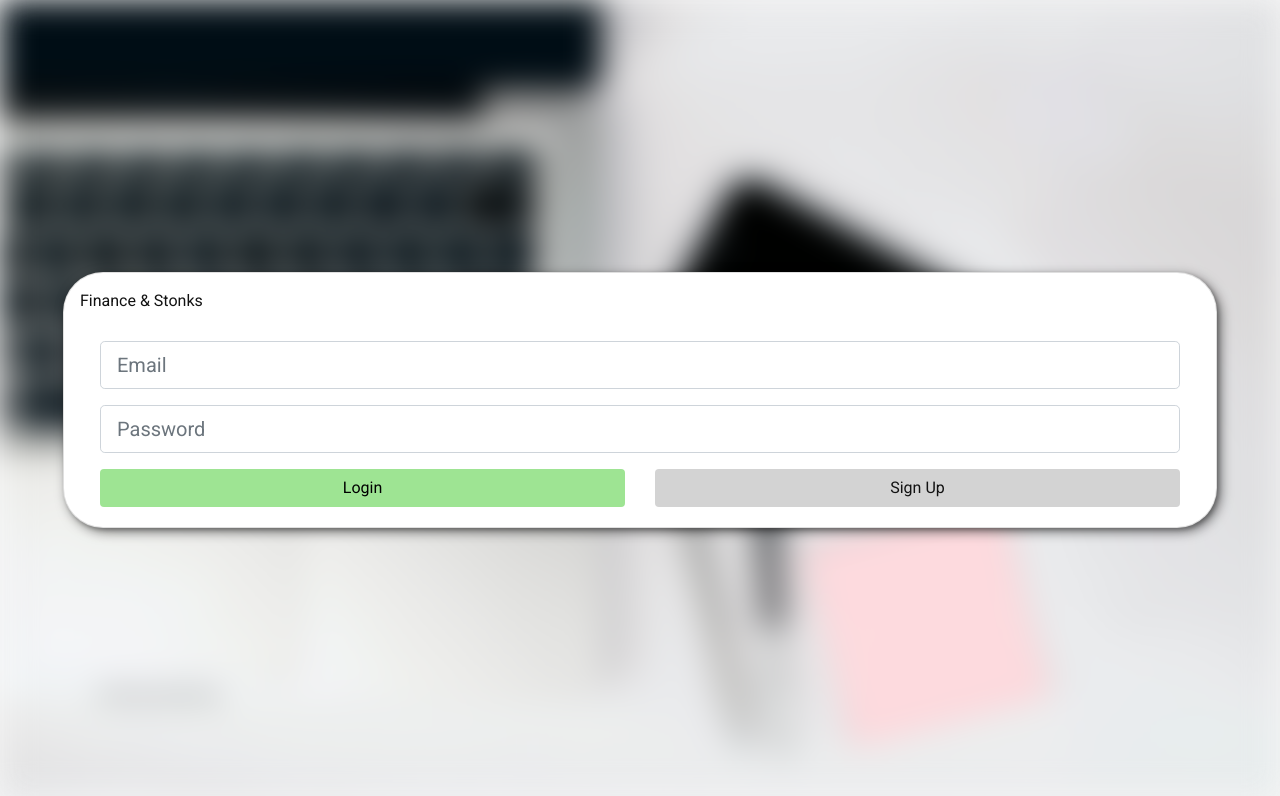
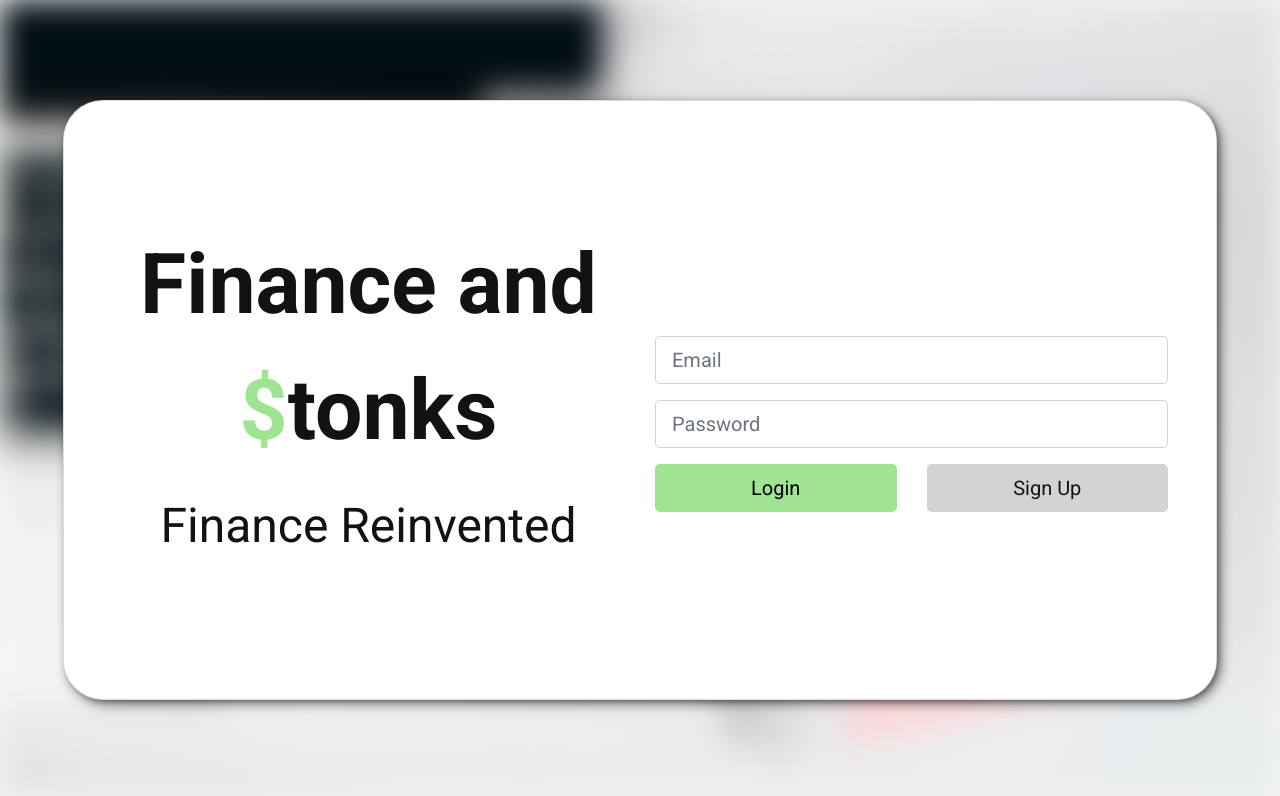
Before and after one commit to derkstouffers/CS382-Final-Project, a website: page public/pages/login.html in a window 1280 px wide. Drawn offline with nearby package versions, Linux system fonts and the light colour scheme.

Commit message:
update frontend pathing for register to login

```diff
--- a/public/js/script.js
+++ b/public/js/script.js
@@ -1,5 +1,5 @@
 document.addEventListener('DOMContentLoaded', function() {
-    // landing page stuff
+    // sign up and register stuff
     const login_btn = document.getElementById('login');
     const login_form = document.getElementById('login-form');
     const welcome_page = document.getElementById('welcome-page');
--- a/public/pages/login.html
+++ b/public/pages/login.html
@@ -5,31 +5,48 @@
         <meta name="viewport" content="width=device-width, initial-scale=1.0, shrink-to-fit=no">
         <meta name="description" content="Finance Reinvented">
 
-        <!-- Bootstrap -->
+        <!-- bootstrap -->
         <link rel="stylesheet" href="https://cdn.jsdelivr.net/npm/bootstrap@4.0.0/dist/css/bootstrap.min.css" integrity="sha384-Gn5384xqQ1aoWXA+058RXPxPg6fy4IWvTNh0E263XmFcJlSAwiGgFAW/dAiS6JXm" crossorigin="anonymous">
 
-        <!-- Styling Links -->
+        <!-- fontawesome, when needed -->
+        <script src="https://kit.fontawesome.com/57242f5850.js" crossorigin="anonymous"></script>
+
+        <!-- styling Links -->
         <link rel="stylesheet" href="../styles/styles.css">
-        <link rel="stylesheet" href="../styles/login.css">
+        <link rel="stylesheet" href="../styles/landing-page.css">
 
-        <!-- Font -->
+        <!-- font -->
         <link rel="preconnect" href="https://fonts.googleapis.com">
         <link rel="preconnect" href="https://fonts.gstatic.com" crossorigin>
         <link href="https://fonts.googleapis.com/css2?family=Roboto:ital,wght@0,100;0,300;0,400;0,500;0,700;0,900;1,100;1,300;1,400;1,500;1,700;1,900&display=swap" rel="stylesheet">
 
-        <title>Log in</title>
+        <!-- javascript -->
+        <script src="js/script.js"></script>
 
+        <title>Finance & Stonks</title>
     </head>
 
     <body>
         <div class="container-fluid">
-            <!-- background image -->
+            <!-- background img -->
             <div class="background"></div>
 
-            <!-- login card -->
-            <div class="card login-card mx-sm-5 px-sm-3">
-                <div class="card-title py-sm-3">Finance & Stonks</div>
-                <div class="card-body pt-0 mt-0">
+            <div class="card landing-card mx-5">
+                <div class="row px-5">
+                    <!-- left side -->
+                    <div class="col left-side">
+                        <div class="row">
+                            <div class="col">
+                                <p class="section-text section-title">Finance and <span style="color:var(--accent-color);">$</span>tonks</p>
+                                <p class="section-text section-subtitle">Finance Reinvented</p>
+                            </div>
+                        </div>
+                    </div>
+
+                    <!-- right side -->
+                    <div class="col right-side mt-5">
+                        <!-- Login Page -->
+                        <div class="login-form" id="login-form" style="display: flex;">
                             <form action="/user/login" method="post">
                                 <div class="form-group">
                                     <input type="email" class="form-control form-control-lg" id="email" placeholder="Email" name="user[email]">
@@ -40,14 +57,22 @@
                                 </div>
 
                                 <div class="row">
-                            <div class="col-sm-6"><button type="submit" class="btn btn-block btn-login">Login</button></div>
-                            <div class="col-sm-6"><a href="./register.html" class="btn btn-block btn-signup">Sign Up</a></div>
+                                    <div class="col-sm-6">
+                                        <button type="submit" class="btn btn-block btn-lg btn-login">Login</button>
+                                    </div>
+
+                                    <div class="col-sm-6">
+                                        <button type="button" class="btn btn-block btn-lg btn-signup" id="register" onclick="location.href='register.html'">Sign Up</button>
+                                    </div>
                                 </div>
                             </form>
                         </div>
                     </div>
                 </div>
+            </div>
+        </div>
 
+        <!-- popper & bootstrap/jquery -->
         <script src="https://cdn.jsdelivr.net/npm/popper.js@1.12.9/dist/umd/popper.min.js" integrity="sha384-ApNbgh9B+Y1QKtv3Rn7W3mgPxhU9K/ScQsAP7hUibX39j7fakFPskvXusvfa0b4Q" crossorigin="anonymous"></script>
         <script src="https://cdn.jsdelivr.net/npm/bootstrap@4.0.0/dist/js/bootstrap.min.js" integrity="sha384-JZR6Spejh4U02d8jOt6vLEHfe/JQGiRRSQQxSfFWpi1MquVdAyjUar5+76PVCmYl" crossorigin="anonymous"></script>
     </body>
```
Also changed, not shown: public/index.html (+2 -39 lines), public/pages/register.html (+6 -2 lines). Lines whose indentation alone changed are shown as unchanged.
